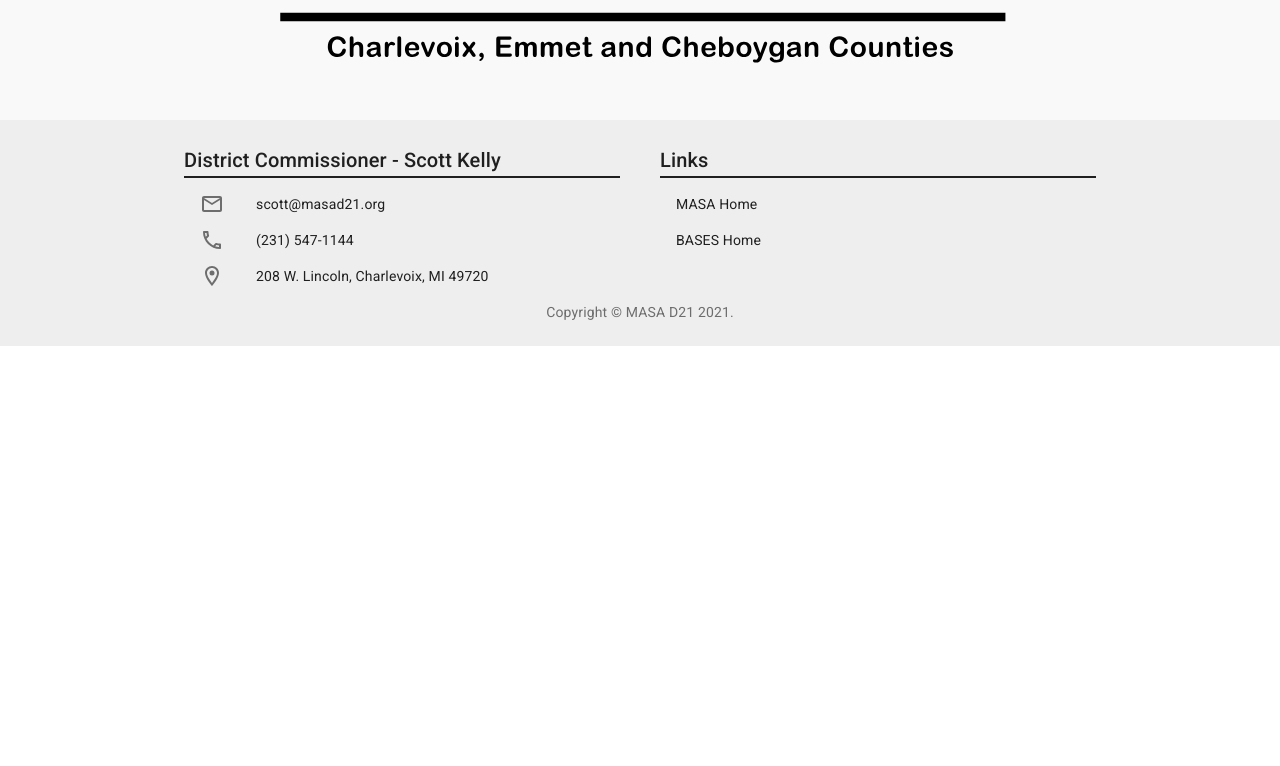
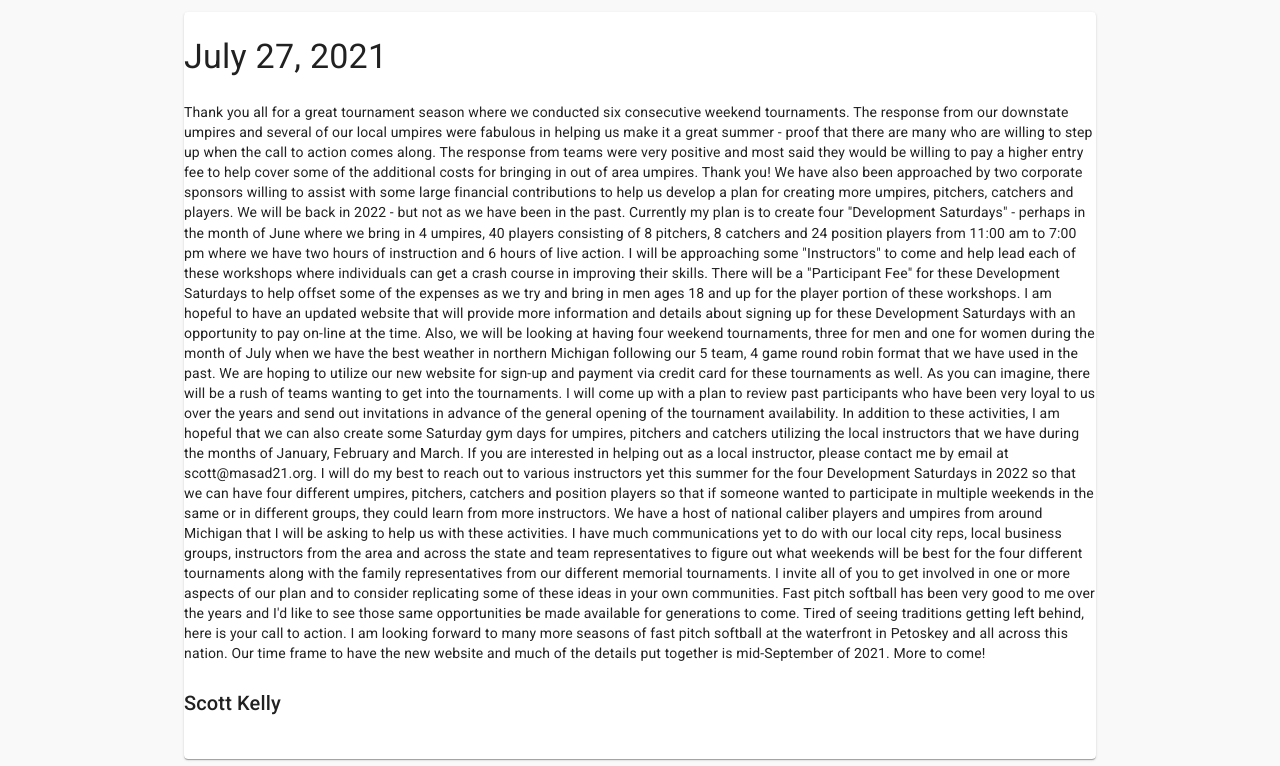
Before and after one commit to mikecebul/d21softball-frontend, a Next.js app: page / in a window 1280 px wide. Shown: the part 454-1220 px from the top of the page. Before the commit the page ends 800 px from the top, so only its background shows below. Built offline with nearby package versions, Linux system fonts and the light colour scheme; no server answers.

Commit message:
index Typography

```diff
--- a/pages/index.js
+++ b/pages/index.js
@@ -4,13 +4,114 @@ import Container from "@material-ui/core/Container";
 
 import Image from "next/image";
 import logo from "../public/logo.svg";
+import { Typography, Card, Paper } from "@material-ui/core";
+import { makeStyles } from "@material-ui/core/styles";
+
+const useStyles = makeStyles((theme) => ({
+  card: {
+    marginTop: theme.spacing(5),
+    marginBottom: theme.spacing(5),
+    height: "100%",
+    display: "flex",
+    flexDirection: "column",
+  },
+  news: {
+    marginTop: theme.spacing(3),
+    marginBottom: theme.spacing(5),
+    flexDirection: "column",
+  },
+  date: {
+    paddingBottom: theme.spacing(3),
+  },
+  author: {
+    paddingTop: theme.spacing(3),
+  },
+}));
 
 export default function Index() {
+  const classes = useStyles();
+
   return (
     <Container maxWidth="md">
-      <Box display="flex" justifyContent="center" p={2}>
+      <Box display="flex" justifyContent="center" pl={20} pr={20}>
         <Image src={logo} alt="Site Logo" />
       </Box>
+      <Card className={classes.card}>
+        <Paper>
+          <Box className={classes.news}>
+            <Typography variant="h4" className={classes.date}>
+              July 27, 2021
+            </Typography>
+            <Typography variant="body2">
+              Thank you all for a great tournament season where we conducted six
+              consecutive weekend tournaments. The response from our downstate
+              umpires and several of our local umpires were fabulous in helping
+              us make it a great summer - proof that there are many who are
+              willing to step up when the call to action comes along. The
+              response from teams were very positive and most said they would be
+              willing to pay a higher entry fee to help cover some of the
+              additional costs for bringing in out of area umpires. Thank you!
+              We have also been approached by two corporate sponsors willing to
+              assist with some large financial contributions to help us develop
+              a plan for creating more umpires, pitchers, catchers and players.
+              We will be back in 2022 - but not as we have been in the past.
+              Currently my plan is to create four "Development Saturdays" -
+              perhaps in the month of June where we bring in 4 umpires, 40
+              players consisting of 8 pitchers, 8 catchers and 24 position
+              players from 11:00 am to 7:00 pm where we have two hours of
+              instruction and 6 hours of live action. I will be approaching some
+              "Instructors" to come and help lead each of these workshops where
+              individuals can get a crash course in improving their skills.
+              There will be a "Participant Fee" for these Development Saturdays
+              to help offset some of the expenses as we try and bring in men
+              ages 18 and up for the player portion of these workshops. I am
+              hopeful to have an updated website that will provide more
+              information and details about signing up for these Development
+              Saturdays with an opportunity to pay on-line at the time. Also, we
+              will be looking at having four weekend tournaments, three for men
+              and one for women during the month of July when we have the best
+              weather in northern Michigan following our 5 team, 4 game round
+              robin format that we have used in the past. We are hoping to
+              utilize our new website for sign-up and payment via credit card
+              for these tournaments as well. As you can imagine, there will be a
+              rush of teams wanting to get into the tournaments. I will come up
+              with a plan to review past participants who have been very loyal
+              to us over the years and send out invitations in advance of the
+              general opening of the tournament availability. In addition to
+              these activities, I am hopeful that we can also create some
+              Saturday gym days for umpires, pitchers and catchers utilizing the
+              local instructors that we have during the months of January,
+              February and March. If you are interested in helping out as a
+              local instructor, please contact me by email at scott@masad21.org.
+              I will do my best to reach out to various instructors yet this
+              summer for the four Development Saturdays in 2022 so that we can
+              have four different umpires, pitchers, catchers and position
+              players so that if someone wanted to participate in multiple
+              weekends in the same or in different groups, they could learn from
+              more instructors. We have a host of national caliber players and
+              umpires from around Michigan that I will be asking to help us with
+              these activities. I have much communications yet to do with our
+              local city reps, local business groups, instructors from the area
+              and across the state and team representatives to figure out what
+              weekends will be best for the four different tournaments along
+              with the family representatives from our different memorial
+              tournaments. I invite all of you to get involved in one or more
+              aspects of our plan and to consider replicating some of these
+              ideas in your own communities. Fast pitch softball has been very
+              good to me over the years and I'd like to see those same
+              opportunities be made available for generations to come. Tired of
+              seeing traditions getting left behind, here is your call to
+              action. I am looking forward to many more seasons of fast pitch
+              softball at the waterfront in Petoskey and all across this nation.
+              Our time frame to have the new website and much of the details put
+              together is mid-September of 2021. More to come!
+            </Typography>
+            <Typography variant="h6" className={classes.author}>
+              Scott Kelly
+            </Typography>
+          </Box>
+        </Paper>
+      </Card>
     </Container>
   );
 }
```
